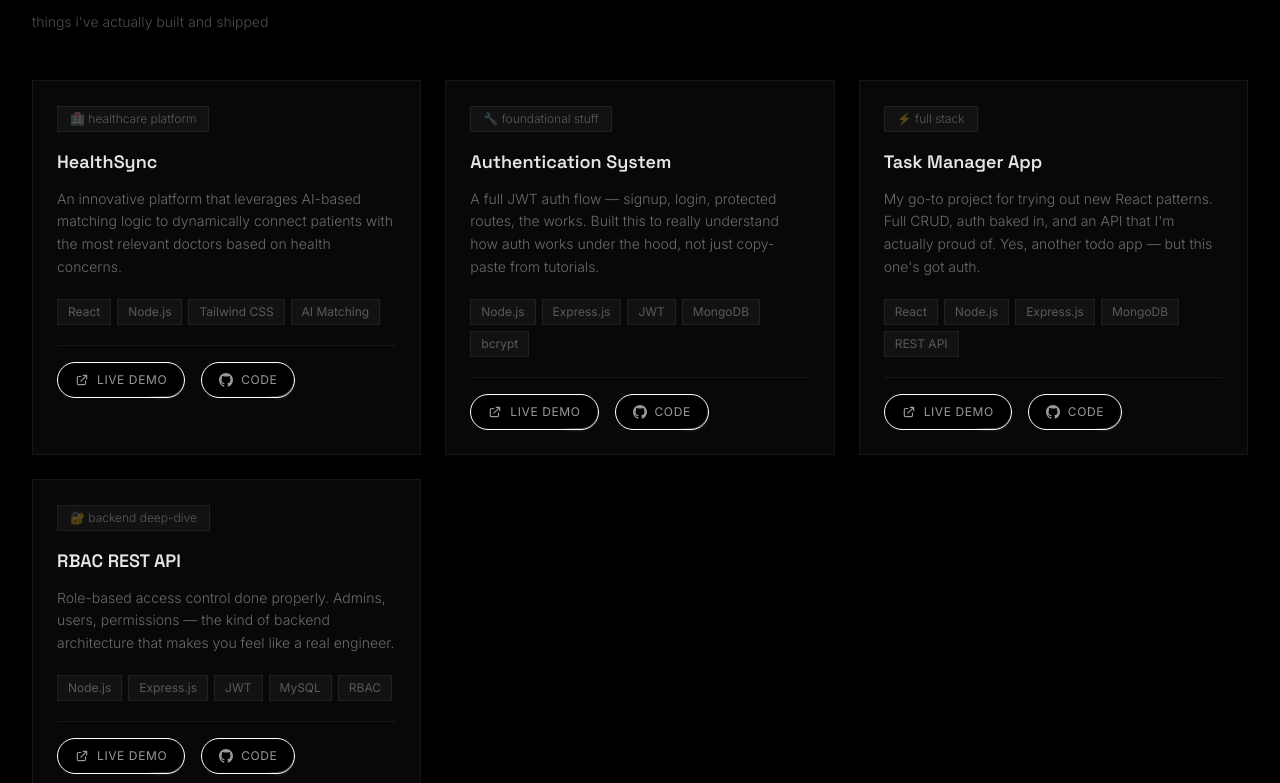
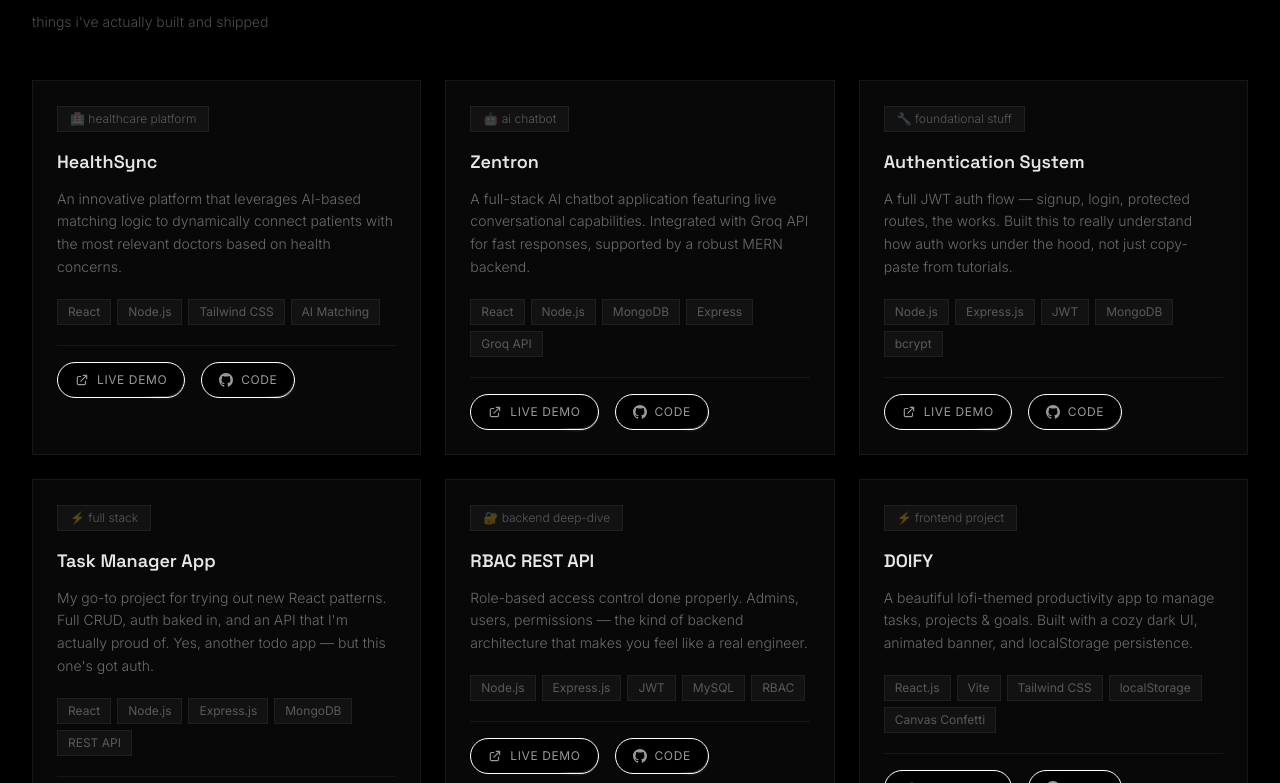
Before and after one commit to Chait0001/main-portfolio, a React (Vite) app: page / in a window 1280 px wide. Shown: the part 2057-2840 px from the top of the page. Built offline with nearby package versions, Linux system fonts and the light colour scheme.

Commit message:
Add Zentron and DOIFY projects to portfolio

```diff
--- a/src/components/Projects.jsx
+++ b/src/components/Projects.jsx
@@ -12,6 +12,14 @@ const Projects = () => {
       techStack: ['React', 'Node.js', 'Tailwind CSS', 'AI Matching'],
       githubLink: 'https://github.com/Chait0001/HealthSync-FInal.git',
       demoLink: 'https://health-sync-final-syvo.vercel.app',
+    },
+    {
+      title: 'Zentron',
+      label: '🤖 ai chatbot',
+      description: "A full-stack AI chatbot application featuring live conversational capabilities. Integrated with Groq API for fast responses, supported by a robust MERN backend.",
+      techStack: ['React', 'Node.js', 'MongoDB', 'Express', 'Groq API'],
+      githubLink: 'https://github.com/Chait0001/Zentron.git',
+      demoLink: 'https://zentron-chi.vercel.app/',
     },
     {
       title: 'Authentication System',
@@ -36,6 +44,14 @@ const Projects = () => {
       techStack: ['Node.js', 'Express.js', 'JWT', 'MySQL', 'RBAC'],
       githubLink: 'https://github.com/Chait0001/rbac-api',
       demoLink: null,
+    },
+    {
+      title: 'DOIFY',
+      label: '⚡ frontend project',
+      description: "A beautiful lofi-themed productivity app to manage tasks, projects & goals. Built with a cozy dark UI, animated banner, and localStorage persistence.",
+      techStack: ['React.js', 'Vite', 'Tailwind CSS', 'localStorage', 'Canvas Confetti'],
+      githubLink: 'https://github.com/Chait0001/Doify',
+      demoLink: 'https://doify-nine.vercel.app/',
     },
   ];
 
```
